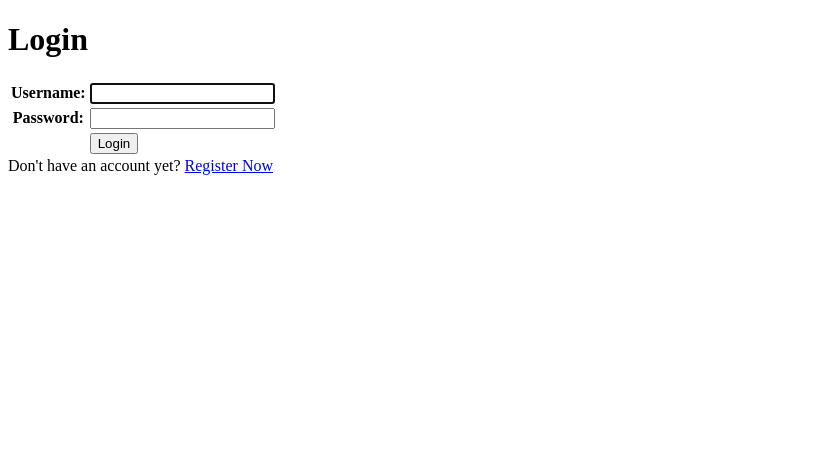
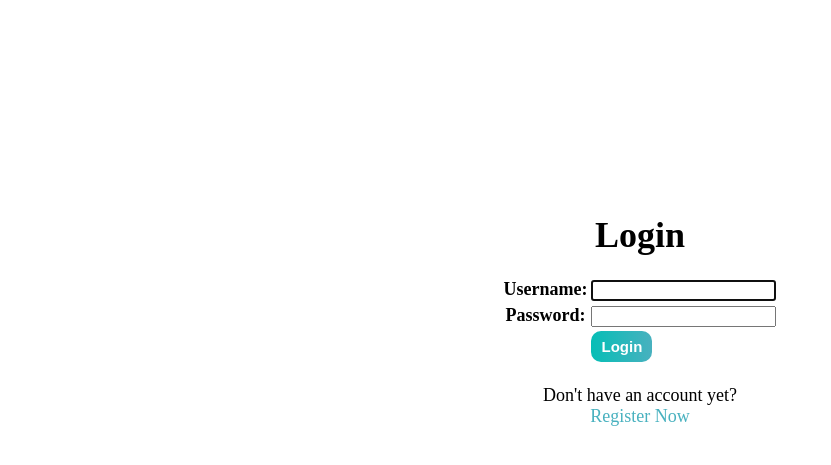
Before and after one commit to noQils/sigmart, a Django app: page /login/ in a window 1280 px wide. Shown: the top 465 px of the page, without its empty margins (0-831 px from the left). Run offline with Django 5.2, Linux system fonts and the light colour scheme.

Commit message:
second push assignment 4

```diff
--- a/main/templates/login.html
+++ b/main/templates/login.html
@@ -14,7 +14,7 @@
       {{ form.as_table }}
       <tr>
         <td></td>
-        <td><input class="btn login_btn" type="submit" value="Login" /></td>
+        <td><input class="login_btn" type="submit" value="Login" /></td>
       </tr>
     </table>
   </form>
@@ -28,5 +28,44 @@
   {% endif %} Don't have an account yet?
   <a href="{% url 'main:register' %}">Register Now</a>
 </div>
+<style>
+  .login {
+    width: 50%;
+    margin: 0 auto;
+    font-size: 18px;
+    display: flex;
+    flex-direction: column;
+    align-items: center;
+    justify-content: center;
+    margin-top: 15%;
+  }
 
+  .login h1 {
+    margin-bottom: 20px;
+  }
+
+  table {
+    margin-bottom: 20px;
+  }
+
+  .login_btn {
+    color: white;
+    padding: 7px 10px 7px 10px;
+    font-size: 15px;
+    font-weight: bold;
+    border-radius: 10px;
+    border: 1px transparent;
+    background-image: linear-gradient(to right, #06beb6, #48b1bf);
+    cursor: pointer;
+  }
+
+  a {
+    color: #48b1bf;
+    text-decoration: none;
+  }
+
+  a:hover {
+    text-decoration: underline;
+  }
+</style>
 {% endblock content %}
```
Also changed, not shown: main/templates/create_product_entry.html (+31 -2 lines), main/templates/register.html (+35 -1 lines), README.md.
